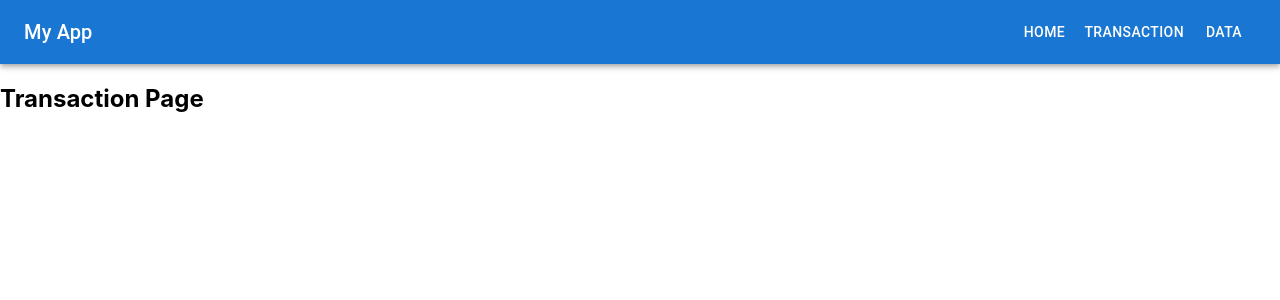
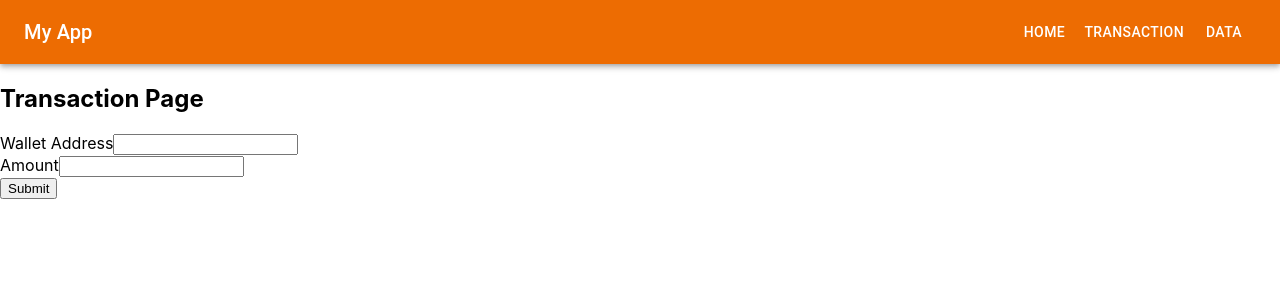
Before and after one commit to Narendra-Geddam/sharpe-ai-task, a React (Create React App) app: page /transaction in a window 1280 px wide. Shown: the top 300 px of the page. Built offline with nearby package versions, Linux system fonts and the light colour scheme; the HTML template or start-up script is replaced by a standard one.

Commit message:
application working db design pending

```diff
--- a/package.json
+++ b/package.json
@@ -5,6 +5,7 @@
   "dependencies": {
     "@emotion/react": "^11.11.3",
     "@emotion/styled": "^11.11.0",
+    "@mui/icons-material": "^5.15.9",
     "@mui/material": "^5.15.9",
     "@testing-library/jest-dom": "^5.17.0",
     "@testing-library/react": "^13.4.0",
@@ -12,6 +13,7 @@
     "firebase": "^10.8.0",
     "react": "^18.2.0",
     "react-dom": "^18.2.0",
+    "react-hook-form": "^7.50.1",
     "react-router-dom": "^6.22.0",
     "react-scripts": "5.0.1",
     "web-vitals": "^2.1.4"
--- a/src/App.js
+++ b/src/App.js
@@ -12,7 +12,7 @@ const App = () => {
   return (
     <Router>
       <div>
-        <AppBar position="static">
+        <AppBar color="warning" position="static">
           <Toolbar>
             <Typography variant="h6" component="div" sx={{ flexGrow: 1 }}>
               My App
--- a/src/components/Data.js
+++ b/src/components/Data.js
@@ -1,13 +1,52 @@
 // Data.js
-import React from 'react';
+import React, { useState, useEffect } from 'react';
+import  db  from '../firebase'; // Make sure to adjust the path if needed
+import { ref, onValue } from 'firebase/database'; // Import necessary RTDB functions
 
-function Data() {
+const Data = () => {
+  const [transactions, setTransactions] = useState([]);
+
+  useEffect(() => {
+    const fetchData = () => {
+      const transactionsRef = ref(db, 'transactions');
+      onValue(transactionsRef, (snapshot) => {
+        const data = snapshot.val();
+        if (data) {
+          const transactionsList = Object.entries(data).map(([key, value]) => ({
+            id: key,
+            ...value
+          }));
+          setTransactions(transactionsList);
+        }
+      });
+    };
+
+    fetchData();
+  }, []);
+
   return (
     <div>
       <h2>Data Page</h2>
-      {/* Add your data page content here */}
+      <table>
+        <thead>
+          <tr>
+            <th>Transaction ID</th>
+            <th>Wallet Address</th>
+            <th>Amount</th>
+          </tr>
+        </thead>
+        <tbody>
+          {transactions.map(transaction => (
+            <tr key={transaction.id}>
+              <td>{transaction.id}</td>
+              <td>{transaction.walletAddress}</td>
+              <td>{transaction.amount}</td>
+            </tr>
+          ))}
+        </tbody>
+      </table>
     </div>
   );
-}
+};
 
 export default Data;
--- a/src/components/Transaction.js
+++ b/src/components/Transaction.js
@@ -1,13 +1,61 @@
-// Transaction.js
-import React from 'react';
+import React, { useState } from 'react';
+import { useForm } from 'react-hook-form'; // Import useForm for form handling
+import { ref, push } from 'firebase/database'; // Import Firebase Realtime Database functions
+import db from '../firebase'; // Import the Firebase database instance
 
-function Transaction() {
+const Transaction = () => {
+  const { register, handleSubmit, formState: { errors } } = useForm(); // Form hook
+  const [submitting, setSubmitting] = useState(false); // State to track form submission
+
+  const onSubmit = async (data) => {
+    // Validate wallet address
+    const isValidWallet = /^0x[a-fA-F0-9]{40}$/.test(data.walletAddress);
+    if (!isValidWallet) {
+      alert('Please enter a valid Ethereum wallet address.');
+      return;
+    }
+
+    // Validate amount
+    const amount = parseFloat(data.amount);
+    if (isNaN(amount) || amount < 0 || amount > 10000) {
+      alert('Please enter a valid amount between 0 and 10,000.');
+      return;
+    }
+
+    // Submit data to Firestore
+    try {
+      setSubmitting(true);
+      await push(ref(db, 'transactions'), {
+        walletAddress: data.walletAddress,
+        amount: amount
+      });
+      alert('Transaction submitted successfully!');
+    } catch (error) {
+      console.error('Error submitting transaction:', error);
+      alert('Failed to submit transaction. Please try again later.');
+    } finally {
+      setSubmitting(false);
+    }
+  };
+
   return (
     <div>
       <h2>Transaction Page</h2>
-      {/* Add your transaction page content here */}
+      <form onSubmit={handleSubmit(onSubmit)}>
+        <div>
+          <label htmlFor="walletAddress">Wallet Address</label>
+          <input {...register('walletAddress')} type="text" id="walletAddress" />
+          {errors.walletAddress && <span>{errors.walletAddress.message}</span>}
+        </div>
+        <div>
+          <label htmlFor="amount">Amount</label>
+          <input {...register('amount')} type="number" id="amount" />
+          {errors.amount && <span>{errors.amount.message}</span>}
+        </div>
+        <button type="submit" disabled={submitting}>Submit</button>
+      </form>
     </div>
   );
-}
+};
 
 export default Transaction;
--- a/src/firebase.js
+++ b/src/firebase.js
@@ -1,21 +1,26 @@
 // Import the functions you need from the SDKs you need
 import { initializeApp } from "firebase/app";
 import { getAnalytics } from "firebase/analytics";
+import { getDatabase } from "firebase/database";
+
 // TODO: Add SDKs for Firebase products that you want to use
 // https://firebase.google.com/docs/web/setup#available-libraries
 
 // Your web app's Firebase configuration
 // For Firebase JS SDK v7.20.0 and later, measurementId is optional
 const firebaseConfig = {
-  apiKey: "AIzaSyBs9tErx2E7DDXVX4lumvdp-YO98ru9zIo",
-  authDomain: "sharpe-ai-task-6a553.firebaseapp.com",
-  projectId: "sharpe-ai-task-6a553",
-  storageBucket: "sharpe-ai-task-6a553.appspot.com",
-  messagingSenderId: "848344974576",
-  appId: "1:848344974576:web:726a8b972be74da63b6e35",
-  measurementId: "G-75KX3E862W"
+  apiKey: "AIzaSyA8gpInstleNWMnFtRk8UxD1cVfGYaazNE",
+  authDomain: "sharpe-ai-task-ed2dc.firebaseapp.com",
+  projectId: "sharpe-ai-task-ed2dc",
+  storageBucket: "sharpe-ai-task-ed2dc.appspot.com",
+  messagingSenderId: "333787521871",
+  appId: "1:333787521871:web:e61924539f105a4f8d5b3a",
+  measurementId: "G-9D1KCBCVLZ"
 };
 
 // Initialize Firebase
 const app = initializeApp(firebaseConfig);
 const analytics = getAnalytics(app);
+const db = getDatabase(app);
+
+export default db;
```
Also changed, not shown: src/components/Navbar.js (deleted, +0 -17 lines), 1 other file (tests, documents, lock files or other folders).
